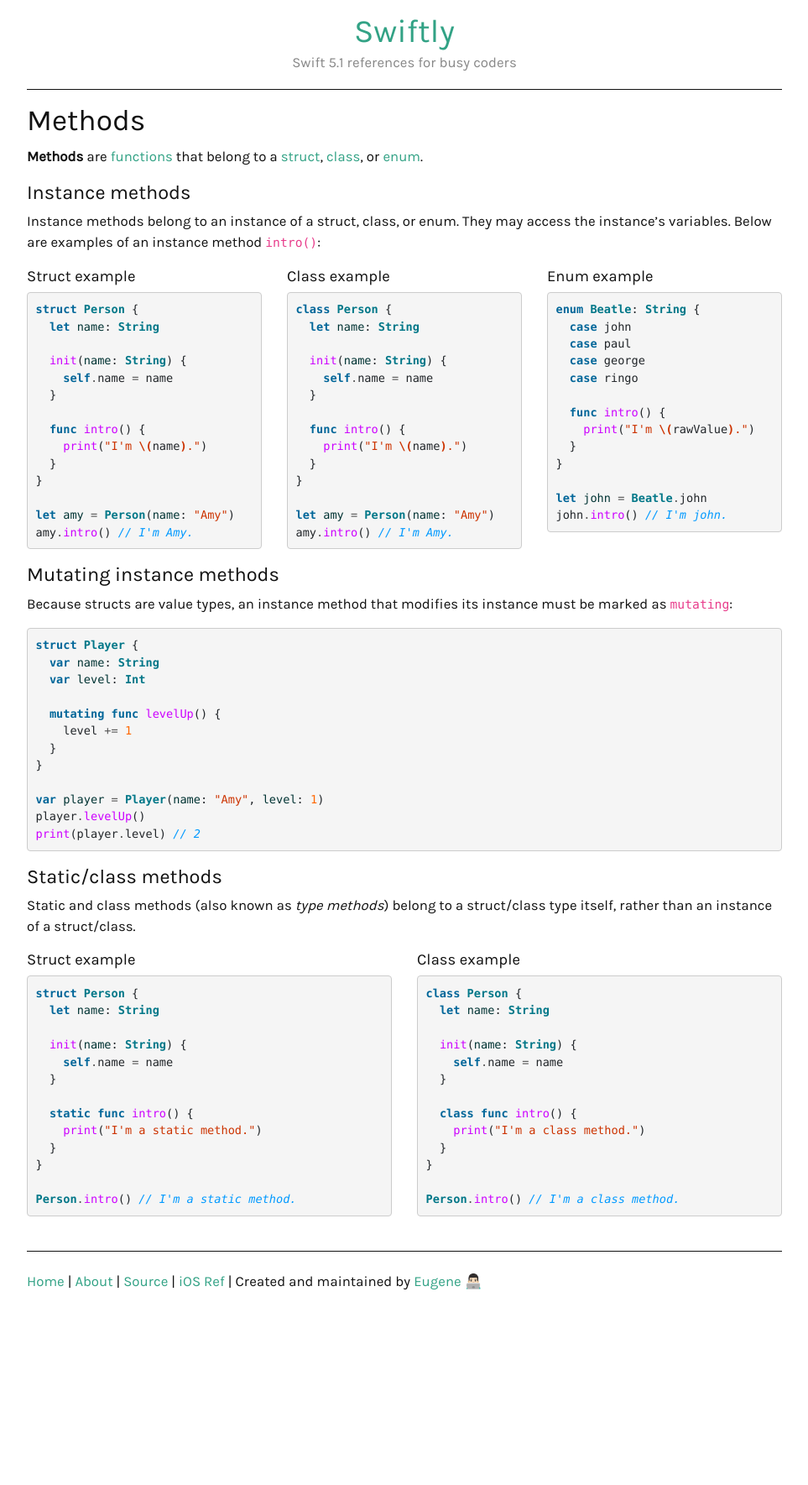
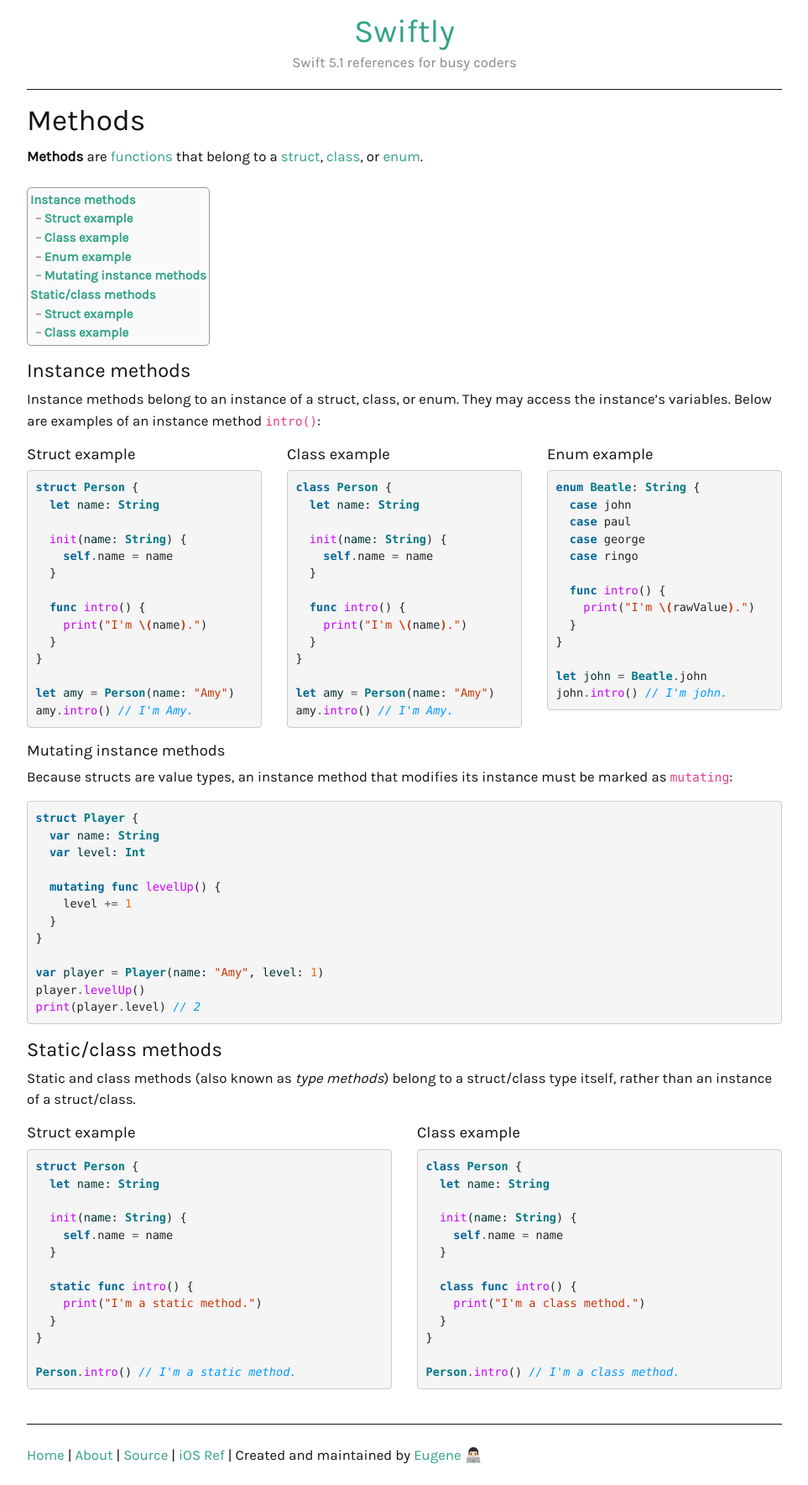
Before and after one commit to ebelinski/swiftly, a Jekyll site: the page built from methods.md, in a window 1280 px wide. Shown: the whole page at 84% size, without its empty margins (158-1121 px from the left). Built offline with Jekyll 4.4.1, drawn with Linux system fonts in a browser that asks for light colours; comment, search, counter and statistics services are not loaded; before the commit the page ends 1563 px from its top, so only the background shows below that; part of the change alters nothing that is shown.

Commit message:
methods page fixes

```diff
--- a/methods.md
+++ b/methods.md
@@ -4,15 +4,13 @@ title: "Methods"
 description:
 redirect_from:
   - /method/
-  - /struct/
-  - /classes/
-  - /class/
-  - /structs-classes/
-  - /struct-class/
 ---
 {::options parse_block_html="true" /}
 
 **Methods** are [functions](/functions) that belong to a [struct](/structs-and-classes), [class](/structs-and-classes), or [enum](/enums).
+
+* TOC
+{:toc}
 
 ### Instance methods
 
@@ -82,7 +80,7 @@ john.intro() // I'm john.
 
 {% include closecol.html closerow=true %}
 
-### Mutating instance methods
+#### Mutating instance methods
 
 Because structs are value types, an instance method that modifies its instance must be marked as `mutating`:
 
```
